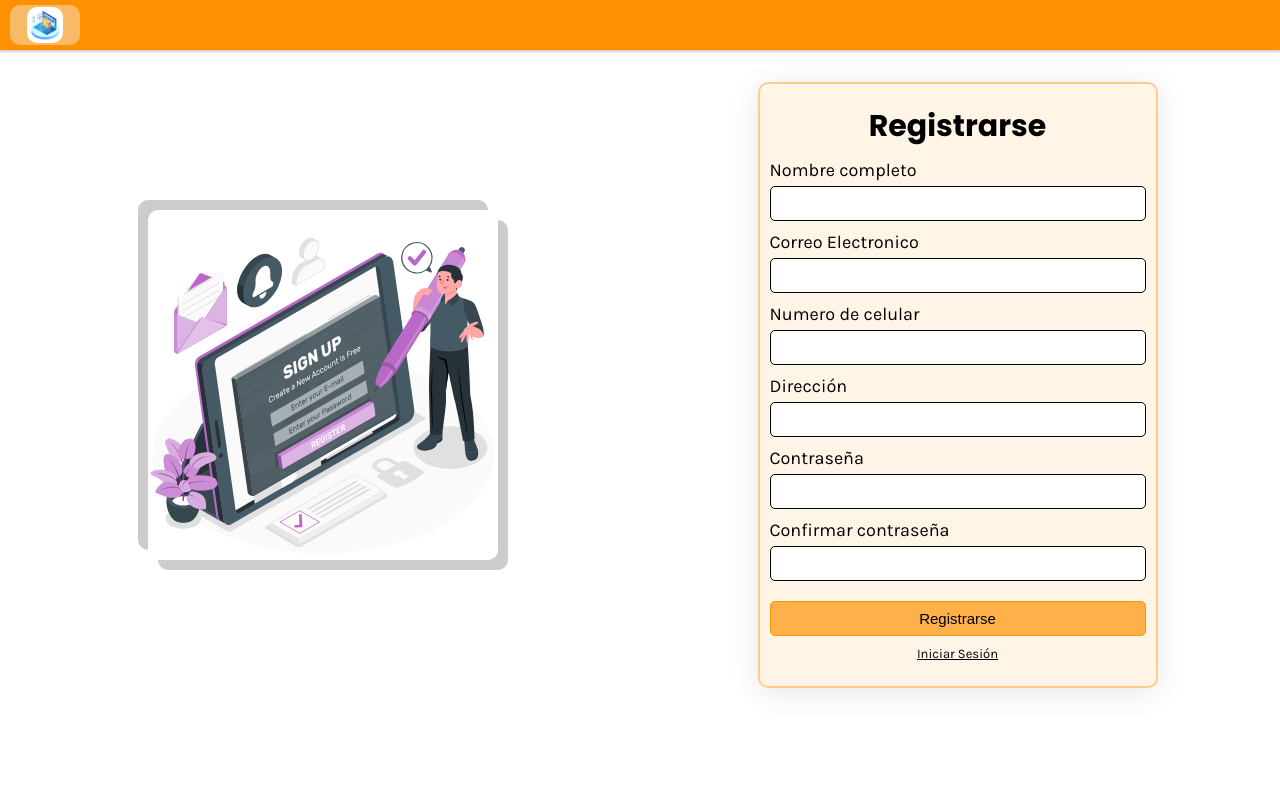
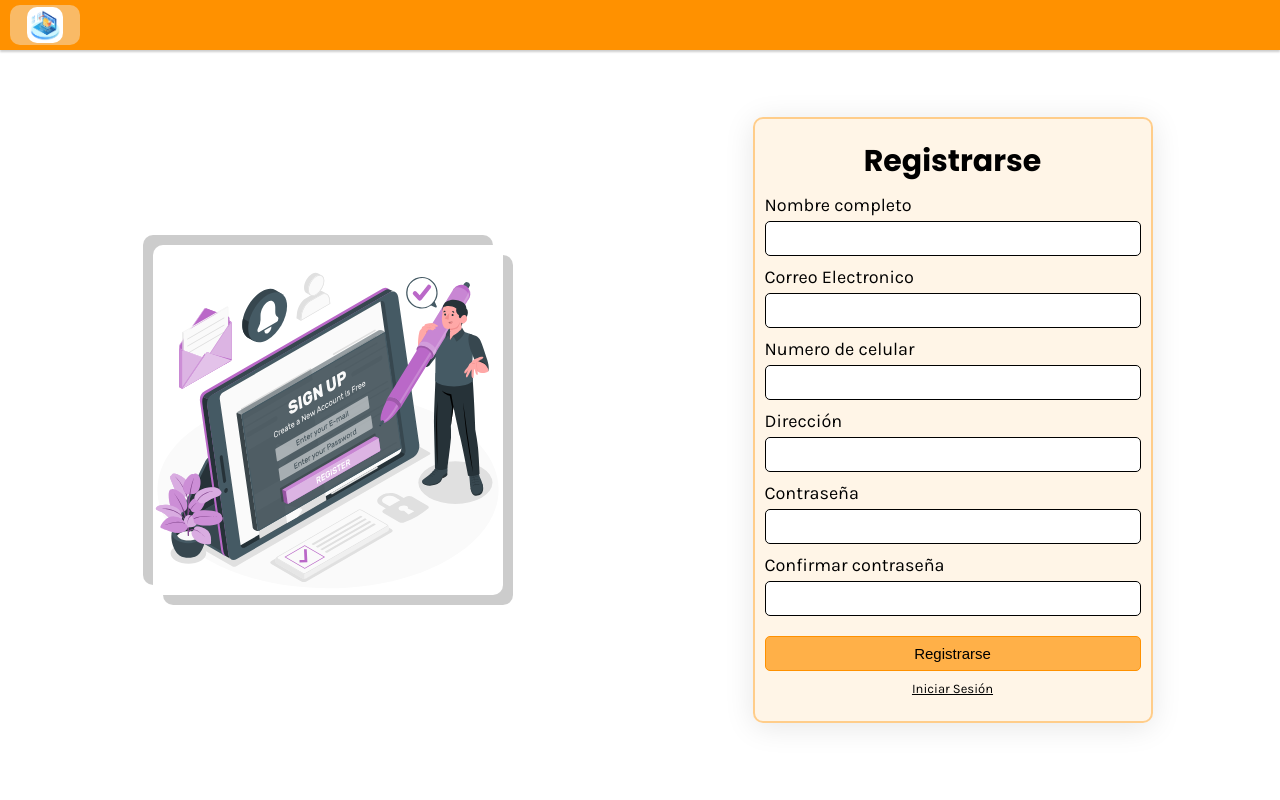
Before and after one commit to ProyectoWebSENA/ecommerce, a PHP site: page /ecommerce/signup in a window 1280 px wide. Run offline with PHP 8.4, Linux system fonts and the light colour scheme; some libraries are stand-ins or nearby versions.

Commit message:
Fixed auth layout

```diff
--- a/public/styles/auth.css
+++ b/public/styles/auth.css
@@ -1,9 +1,10 @@
 header {
   width: 100%;
   height: 50px;
-  position: fixed;
+  position: sticky;
   left: 0;
   top: 0;
+  z-index: 100;
 }
 
 .auth-nav {
@@ -41,12 +42,12 @@ header {
 
 .auth-main {
   width: 100%;
-  min-height: calc(100vh - 50px);
+  min-height: calc(100vh - 100px);
   height: max-content;
   display: grid;
   grid-template-columns: repeat(2, 1fr);
   gap: 1rem;
-  padding: 1rem;
+  padding: 2rem;
 }
 
 .auth-img-section {
@@ -56,7 +57,7 @@ header {
 .auth-form-section {
   grid-column: span 2;
   width: 100%;
-  min-height: calc(100vh - 50px);
+  min-height: calc(100vh - 100px);
   height: max-content;
   display: flex;
   justify-content: center;
```
